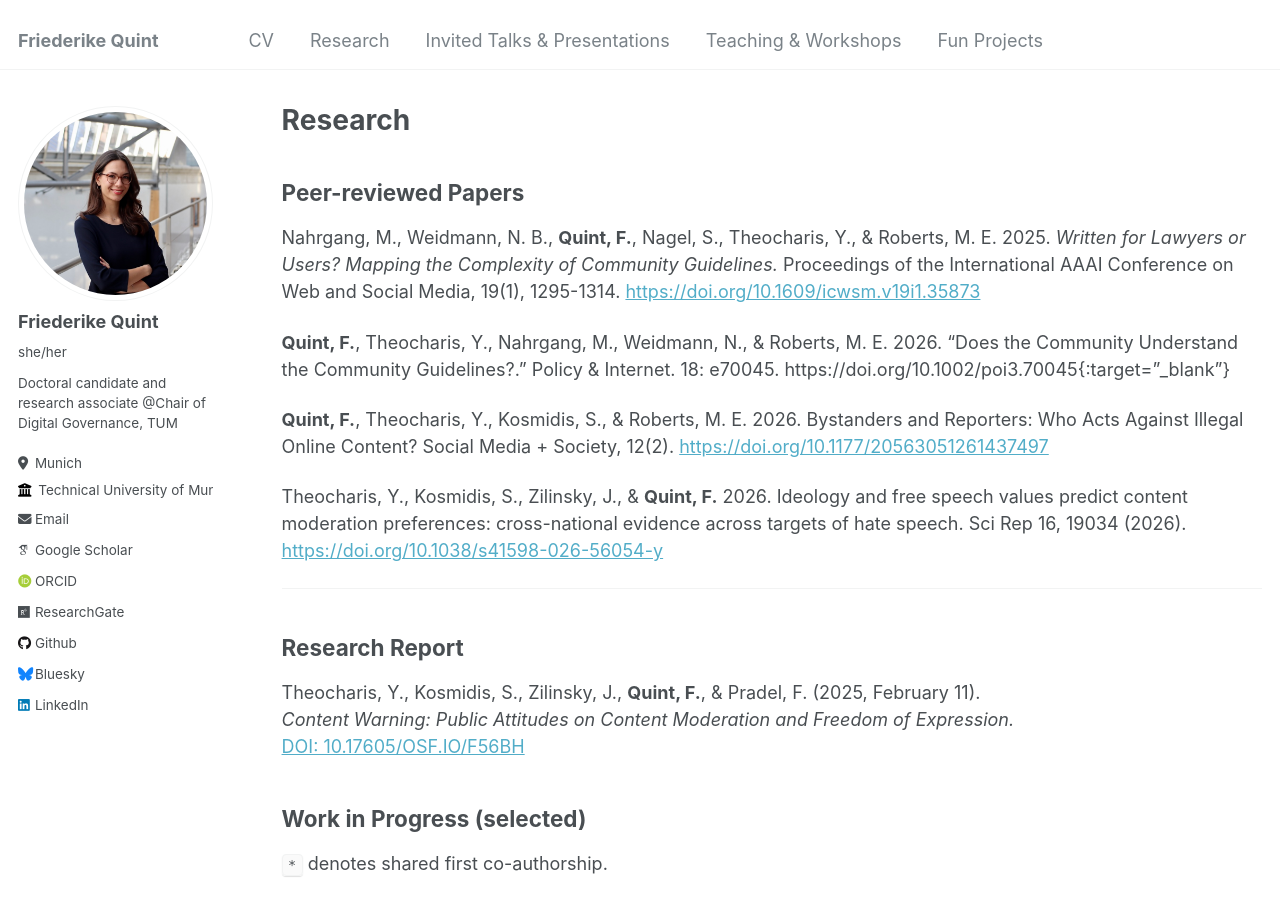
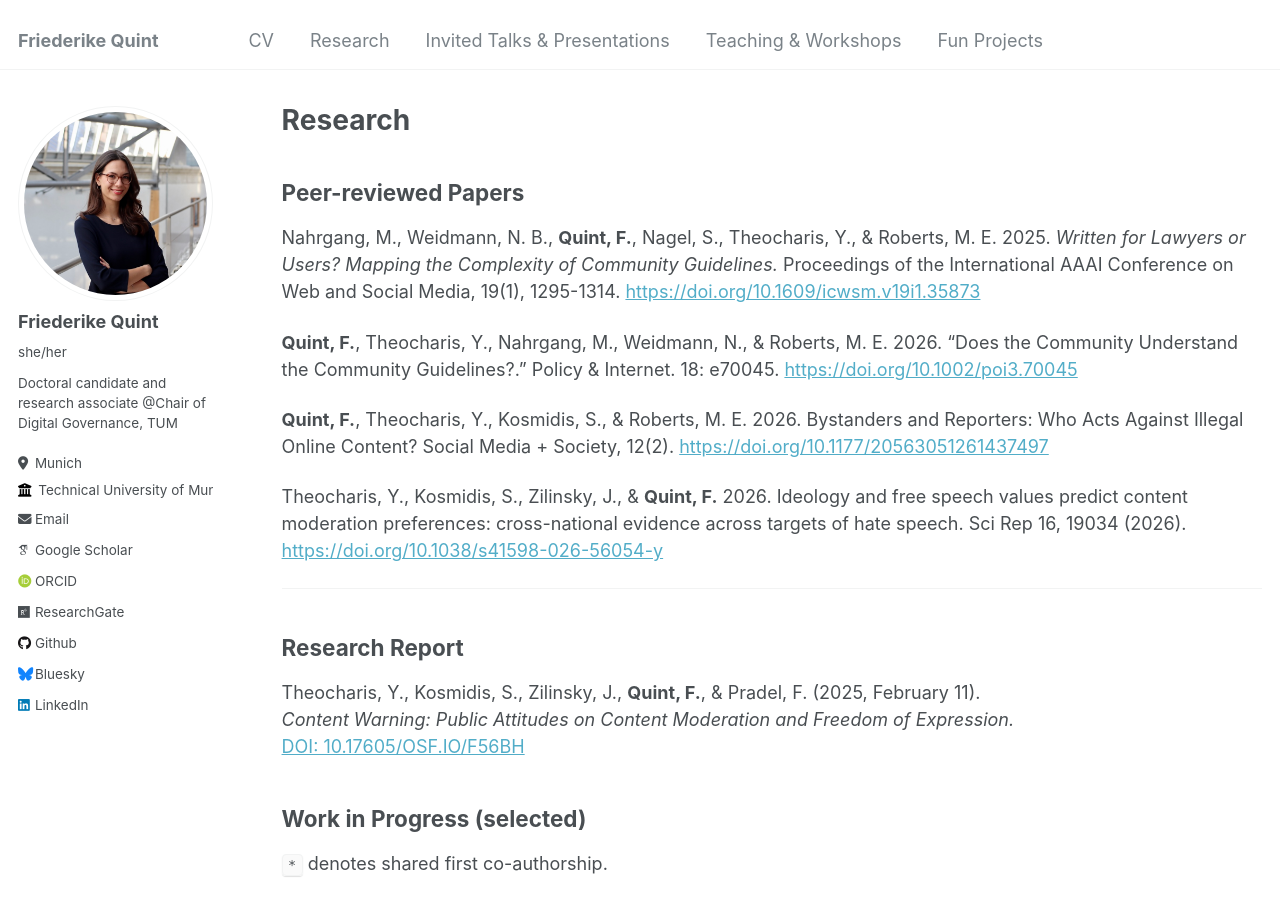
Before and after one commit to friederikequint/friederikequint.github.io, a Jekyll site: the page built from _pages/publications.md, in a window 1280 px wide and 900 px high. Built offline with Jekyll 4.4.1, drawn with Linux system fonts in a browser that asks for light colours; some web fonts are replaced; part of the change alters nothing that is shown.

Commit message:
Update publications.md

```diff
--- a/_pages/publications.md
+++ b/_pages/publications.md
@@ -10,7 +10,7 @@ author_profile: true
 Nahrgang, M., Weidmann, N. B., **Quint, F.**, Nagel, S., Theocharis, Y., & Roberts, M. E. 2025. *Written for Lawyers or Users? Mapping the Complexity of Community Guidelines.*
 Proceedings of the International AAAI Conference on Web and Social Media, 19(1), 1295-1314. [https://doi.org/10.1609/icwsm.v19i1.35873](https://doi.org/10.1609/icwsm.v19i1.35873){:target="_blank"}
 
-**Quint, F.**, Theocharis, Y., Nahrgang, M., Weidmann, N., & Roberts, M. E. 2026. “Does the Community Understand the Community Guidelines?.” Policy & Internet. 18: e70045. https://doi.org/10.1002/poi3.70045{:target="_blank"}
+**Quint, F.**, Theocharis, Y., Nahrgang, M., Weidmann, N., & Roberts, M. E. 2026. “Does the Community Understand the Community Guidelines?.” Policy & Internet. 18: e70045. [https://doi.org/10.1002/poi3.70045](https://doi.org/10.1002/poi3.70045){:target="_blank"}
 
 **Quint, F.**, Theocharis, Y., Kosmidis, S., & Roberts, M. E. 2026. Bystanders and Reporters: Who Acts Against Illegal Online Content? Social Media + Society, 12(2). [https://doi.org/10.1177/20563051261437497](https://doi.org/10.1177/20563051261437497){:target="_blank"}
 
```
